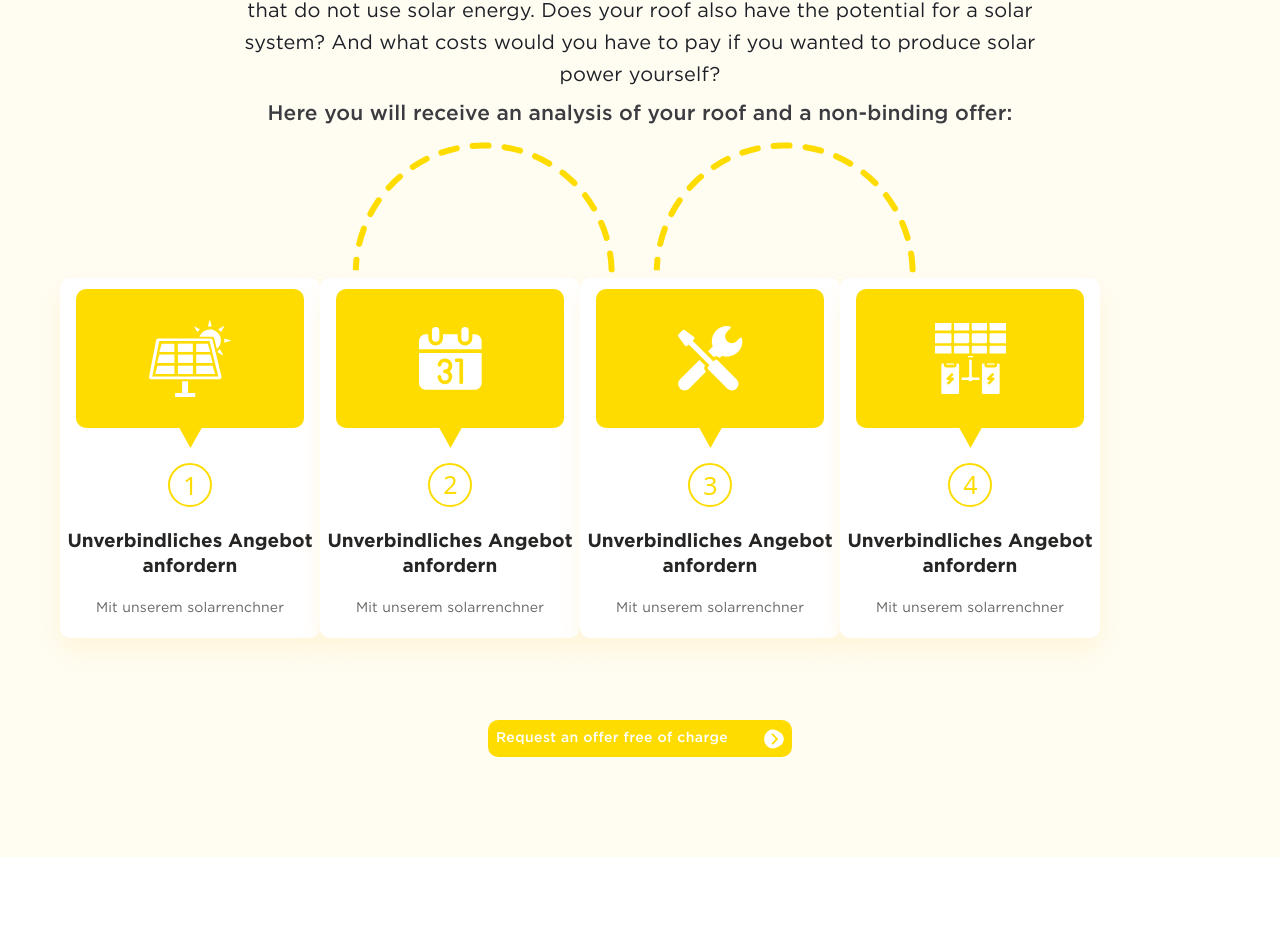
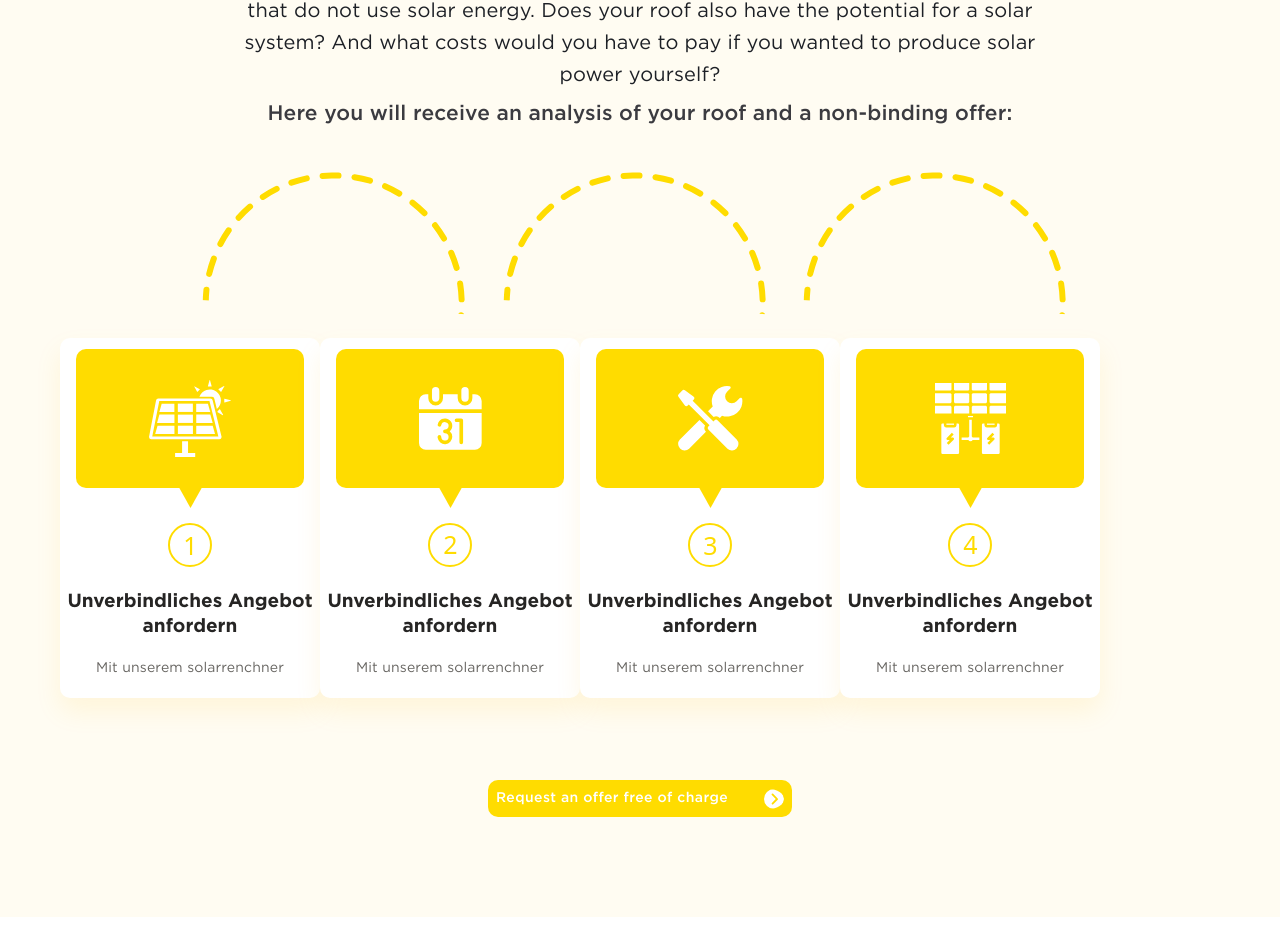
Before and after one commit to Nayeemr45/solar, a React (Create React App) app: page / in a window 1280 px wide. Shown: the part 2156-3091 px from the top of the page. Built offline with nearby package versions, Linux system fonts and the light colour scheme.

Commit message:
Update Section_4.css

```diff
--- a/src/Assets/Css/Section_4.css
+++ b/src/Assets/Css/Section_4.css
@@ -194,7 +194,7 @@
     }
   }
 
-  @media (min-width: 767px) and (max-width: 1024px) {
+  @media (min-width: 767px) and (max-width: 1023px) {
     .sectoin-4-img{
       width: 220px !important;
     }
@@ -231,7 +231,10 @@
     }
   }
 
-  @media (min-width: 1025px) and (max-width: 1440px) {
+  @media (min-width: 1024px) and (max-width: 1440px) {
+    .sectoin-4-grid-offer-div{
+      display: grid !important;
+    }
     .sectoin-4-img{
       width: 250px !important;
     }
```
